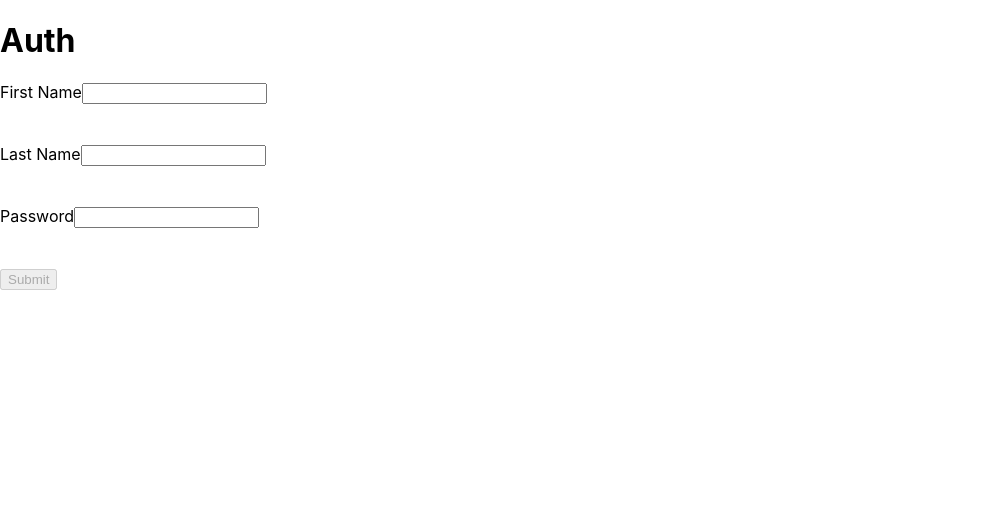
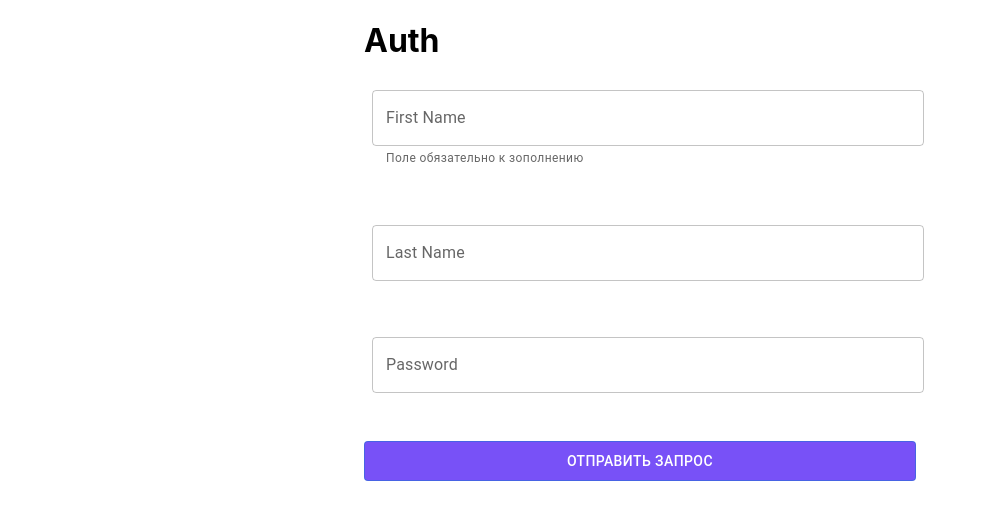
Before and after one commit to Adik-creator/Form_useForm, a React (Create React App) app: page / in a window 1280 px wide. Shown: the top 520 px of the page, without its empty margins (0-987 px from the left). Built offline with nearby package versions, Linux system fonts and the light colour scheme.

Commit message:
add material ui

```diff
--- a/package.json
+++ b/package.json
@@ -3,6 +3,10 @@
   "version": "0.1.0",
   "private": true,
   "dependencies": {
+    "@emotion/react": "^11.9.0",
+    "@emotion/styled": "^11.8.1",
+    "@mui/icons-material": "^5.8.2",
+    "@mui/material": "^5.8.2",
     "@testing-library/jest-dom": "^5.16.4",
     "@testing-library/react": "^13.3.0",
     "@testing-library/user-event": "^13.5.0",
--- a/src/App.js
+++ b/src/App.js
@@ -1,81 +1,9 @@
-import {useForm} from "react-hook-form";
+import React from "react";
 import './App.css';
+import Form from "./Form";
 
 function App() {
-
-    const {
-        register,
-        formState: {
-            errors,
-            isValid,
-        },
-        reset,
-        handleSubmit,
-    } = useForm({
-        mode: "onBlur"
-    })
-
-    const onSubmit = (data) => {
-        alert(JSON.stringify(data))
-        reset()
-    }
-
-    return (
-        <div className="formContainer">
-            <h1>Auth</h1>
-            <form onSubmit={handleSubmit(onSubmit)}>
-
-                <label>
-                    First Name
-                    <input type="text"
-                           {...register('firstName', {
-                               required: 'Поле обязательно к зополнению',
-                               minLength: {
-                                   value: 5,
-                                   message: "Минимум 5 символов",
-                               },
-                           })}
-                    />
-                    <div style={{height: 40}}>
-                        {errors?.firstName && <p>{errors?.firstName?.message || "Error!"}</p>}
-                    </div>
-                </label>
-
-                <label>
-                    Last Name
-                    <input type="text"
-                           {...register('lastName', {
-                               required: 'Поле обязательно к зополнению',
-                               minLength: {
-                                   value: 5,
-                                   message: "Минимум 5 символов",
-                               },
-                           })}
-                    />
-                    <div style={{height: 40}}>
-                        {errors?.lastName && <p>{errors?.lastName?.message || "Error!"}</p>}
-                    </div>
-                </label>
-
-                <label>
-                    Password
-                    <input type="password"
-                           {...register('password', {
-                               required: 'Поле обязательно к зополнению',
-                               minLength: {
-                                   value: 8,
-                                   message: "Минимум 8 символов",
-                               },
-                           })}
-                    />
-                    <div style={{height: 40}}>
-                        {errors?.lastName && <p>{errors?.lastName?.message || "Error!"}</p>}
-                    </div>
-                </label>
-                <input type="submit" disabled={!isValid}/>
-            </form>
-        </div>
-    );
+    return <Form/>
 }
 
 export default App;
--- /dev/null
+++ b/src/Form.jsx
@@ -0,0 +1,94 @@
+import React from 'react';
+import {useForm} from "react-hook-form";
+import Box from "@mui/material/Box";
+import TextField from "@mui/material/TextField";
+import Container from '@mui/material/Container';
+import Button from '@mui/material/Button';
+
+function Form(props) {
+    const {
+        register,
+        formState: {
+            errors,
+            isValid,
+        },
+        reset,
+        handleSubmit,
+    } = useForm({
+        mode: "onBlur"
+    })
+
+    const onSubmit = (data) => {
+        alert(JSON.stringify(data))
+        reset()
+    }
+
+
+    return (
+        <Container maxWidth="sm">
+            <h1>Auth</h1>
+            <Box
+                onSubmit={handleSubmit(onSubmit)}
+                component="form" sx={{
+                '& .MuiTextField-root': {m: 1, width: '25ch'},
+            }}
+                autoComplete="off"
+            >
+
+                <TextField type="text"
+                           variant={"outlined"}
+                           label={"First Name"}
+                           style={{width: '100%'}}
+                           helperText={"Поле обязательно к зополнению"}
+                           {...register('firstName', {
+                               minLength: {
+                                   value: 5,
+                                   message: "Минимум 5 символов",
+                               },
+                           })}
+                />
+                <div style={{height: 40}}>
+                    {errors?.firstName && <p>{errors?.firstName?.message || "Error!"}</p>}
+                </div>
+
+                <TextField type="text"
+                           variant={"outlined"}
+                           label={"Last Name"}
+                           style={{width: '100%'}}
+                           {...register('lastName', {
+                               required: 'Поле обязательно к зополнению',
+                               minLength: {
+                                   value: 5,
+                                   message: "Минимум 5 символов",
+                               },
+                           })}
+                />
+                <div style={{height: 40}}>
+                    {errors?.lastName && <p>{errors?.lastName?.message || "Error!"}</p>}
+                </div>
+                <TextField type="password"
+                           variant={"outlined"}
+                           label={"Password"}
+                           style={{width: '100%'}}
+                           {...register('password', {
+                               required: 'Поле обязательно к зополнению',
+                               minLength: {
+                                   value: 8,
+                                   message: "Минимум 8 символов",
+                               },
+                           })}
+                />
+                <div style={{height: 40}}>
+                    {errors?.password && <p>{errors?.password?.message || "Error!"}</p>}
+                </div>
+                <Button variant="outlined"
+                        type="submit"
+                        style={{width: '100%', backgroundColor: "#7851f7", color: '#fff', height: 40}}
+
+                >Отправить запрос</Button>
+            </Box>
+        </Container>
+    )
+}
+
+export default Form;
```
Also changed, not shown: 1 other file (tests, documents, lock files or other folders).
